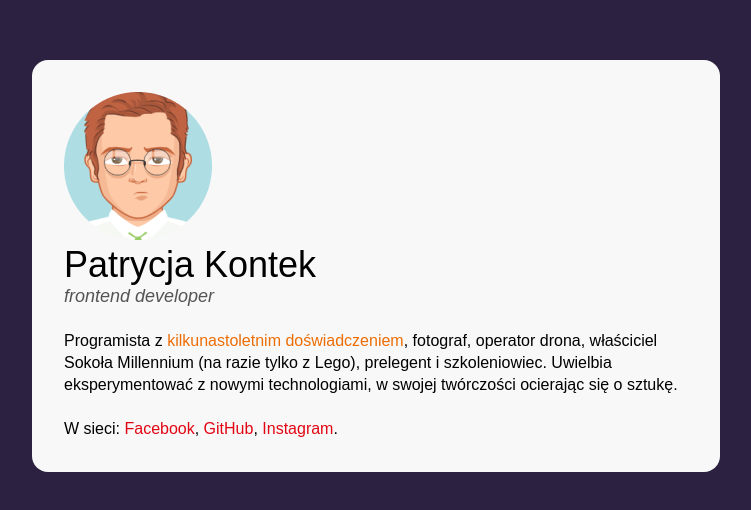
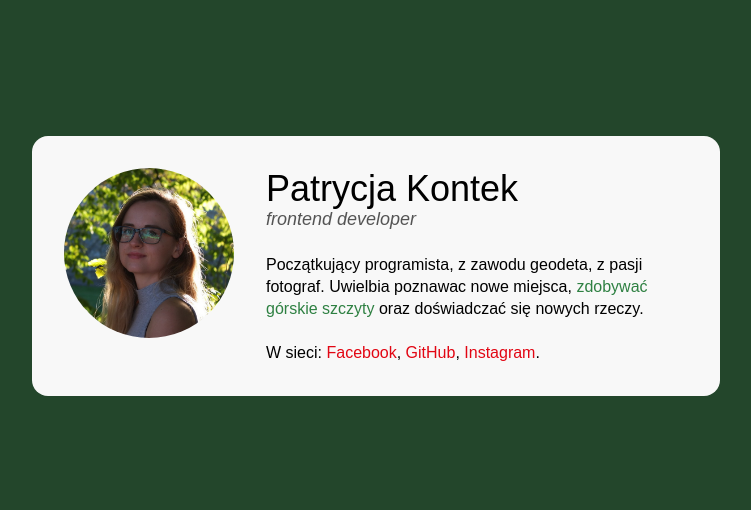
Before and after one commit to ptkontek/Business-Card, a plain HTML site: page index.html in a window 1280 px wide. Shown: the part 134-644 px from the top of the page, without its empty margins (264-1015 px from the left). Drawn offline with Linux system fonts and the light colour scheme.

Commit message:
Business-card ready

```diff
--- a/css/style.css
+++ b/css/style.css
@@ -1,5 +1,5 @@
 body {
-    background: #2C2141;
+    background: #23462B;
     display: flex;
     align-items: center;
     justify-content: center;
@@ -15,7 +15,10 @@ body {
     padding: 32px;
 }
 
-.person {}
+.person {
+    display: flex;
+    align-items: flex-start;
+}
 
 .person__description {
     font-size: 16px;
@@ -41,6 +44,15 @@ body {
     font-weight: normal;
 }
 
+.person__picture{
+    margin-right: 32px;
+    width: 100%;
+    max-width: 170px;
+    border-radius: 50%;
+
+
+}
+
 .person__position {
     font-size: 18px;
     color: #545454;
@@ -49,6 +61,6 @@ body {
 }
 
 .special{
-    color: #ED6D05;
+    color: #2E8042;
     font-weight: normal;
 }
--- a/index.html
+++ b/index.html
@@ -13,25 +13,36 @@
       <article class="person">
         <img
           class="person__picture"
-          src="/img/avatar.png"
+          src="/img/avatar.jpg"
           alt="Zdjęcie Imię i nazwisko"
         />
+        <div>
           <header class="person__info">
             <h1 class="person__name">Patrycja Kontek</h1>
             <p class="person__position">frontend developer</p>
           </header>
           <p class="person__description person__description--with-margin">
-          Programista z
-          <strong class="special"> kilkunastoletnim doświadczeniem</strong>,
-          fotograf, operator drona, właściciel Sokoła Millennium (na razie tylko
-          z Lego), prelegent i szkoleniowiec. Uwielbia eksperymentować z nowymi
-          technologiami, w swojej twórczości ocierając się o sztukę.
+            Początkujący programista, z zawodu geodeta, z pasji fotograf.
+            Uwielbia poznawac nowe miejsca,
+            <strong class="special">zdobywać górskie szczyty</strong> oraz
+            doświadczać się nowych rzeczy.
           </p>
           <p class="person__description">
-          W sieci: <a class="person__link" href="https://www.facebook.com/patrycja.kontek">Facebook</a>,
-          <a class="person__link" href="https://github.com/ptkontek">GitHub</a>,
-          <a class="person__link" href="https://www.instagram.com/patrycja_kontek/">Instagram</a>.
+            W sieci:
+            <a
+              class="person__link"
+              href="https://www.facebook.com/patrycja.kontek"
+              >Facebook</a
+            >,
+            <a class="person__link" href="https://github.com/ptkontek">GitHub</a
+            >,
+            <a
+              class="person__link"
+              href="https://www.instagram.com/patrycja_kontek/"
+              >Instagram</a
+            >.
           </p>
+        </div>
       </article>
     </main>
   </body>
```
Also changed, not shown: img/avatar.JPG (added), img/avatar.png (deleted). Lines whose indentation alone changed are shown as unchanged.
